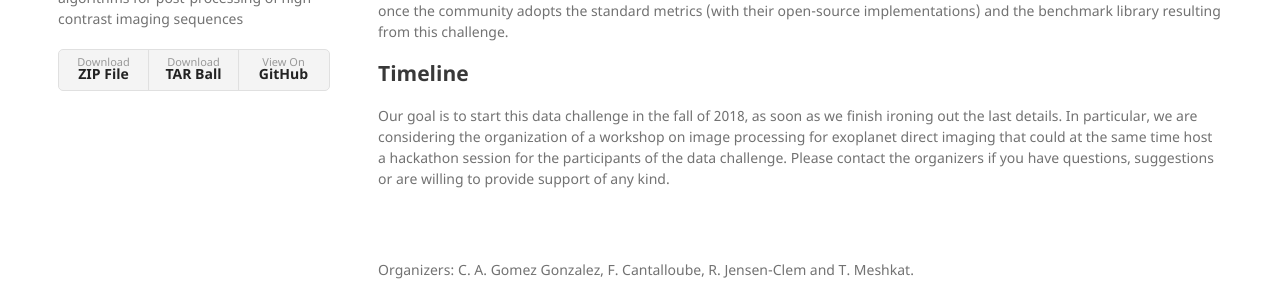
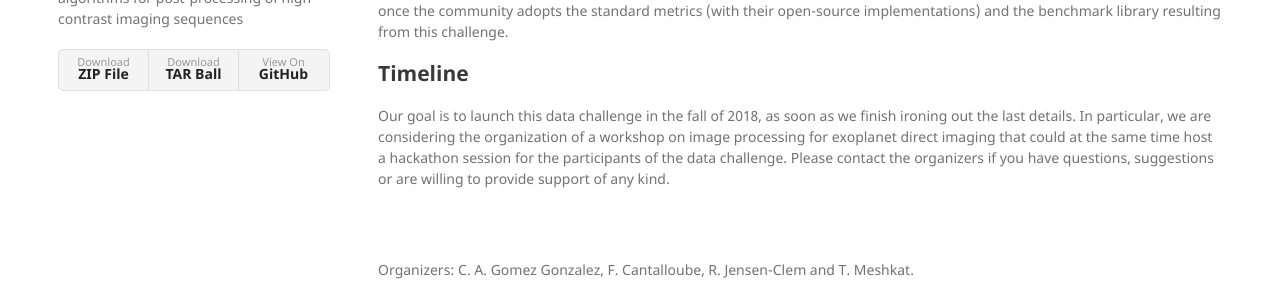
Before and after one commit to carlgogo/exoimaging_challenge, a Jekyll site: the page built from pages/context.md, in a window 1280 px wide and 900 px high, scrolled down 775 px. Shown: the part 521-821 px from the top of the window. Built offline with Jekyll 4.4.1, drawn with Linux system fonts in a browser that asks for light colours; nearby versions of some CDN libraries; our own code applies the rules of GitHub Pages for plain Markdown files.

Commit message:
Updating figures.

```diff
--- a/pages/context.md
+++ b/pages/context.md
@@ -17,4 +17,4 @@ Computer science and machine learning fields have a long tradition conducting da
 
 ## Timeline
 
-Our goal is to start this data challenge in the fall of 2018, as soon as we finish ironing out the last details. In particular, we are considering the organization of a workshop on image processing for exoplanet direct imaging that could at the same time host a hackathon session for the participants of the data challenge. Please contact the organizers if you have questions, suggestions or are willing to provide support of any kind.
+Our goal is to launch this data challenge in the fall of 2018, as soon as we finish ironing out the last details. In particular, we are considering the organization of a workshop on image processing for exoplanet direct imaging that could at the same time host a hackathon session for the participants of the data challenge. Please contact the organizers if you have questions, suggestions or are willing to provide support of any kind.
```
Also changed, not shown: assets/images/challenge_illustrations.002.png, assets/images/challenge_illustrations.003.png.
